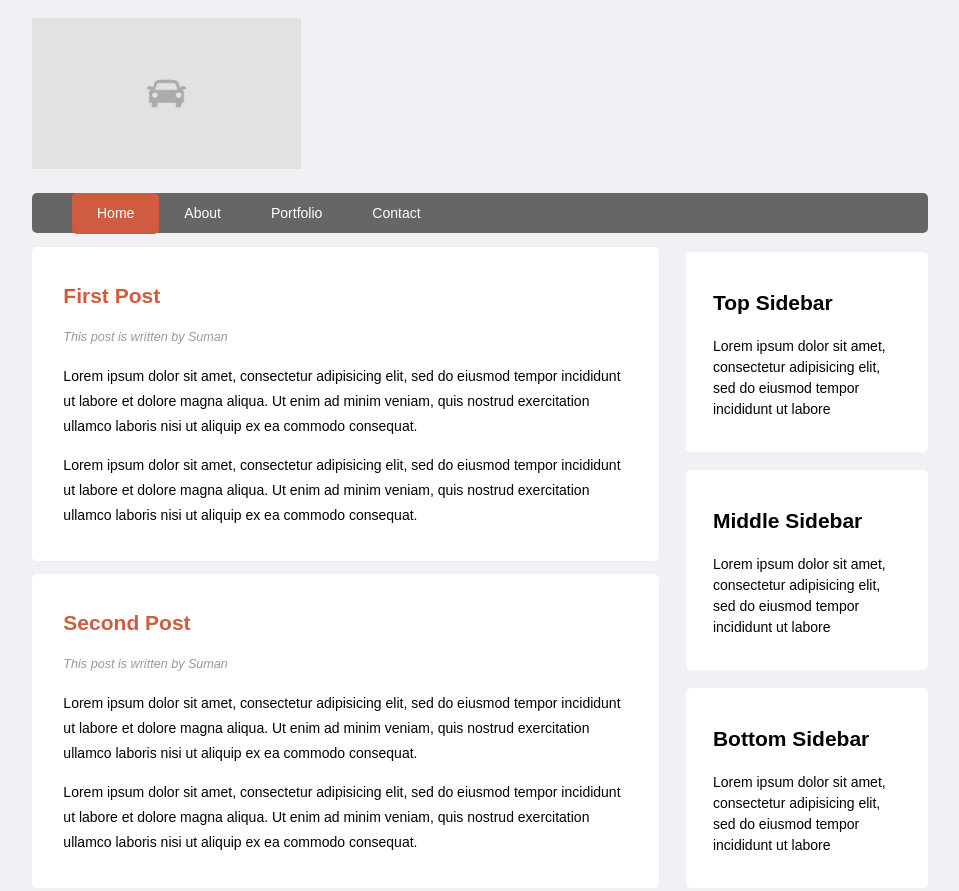
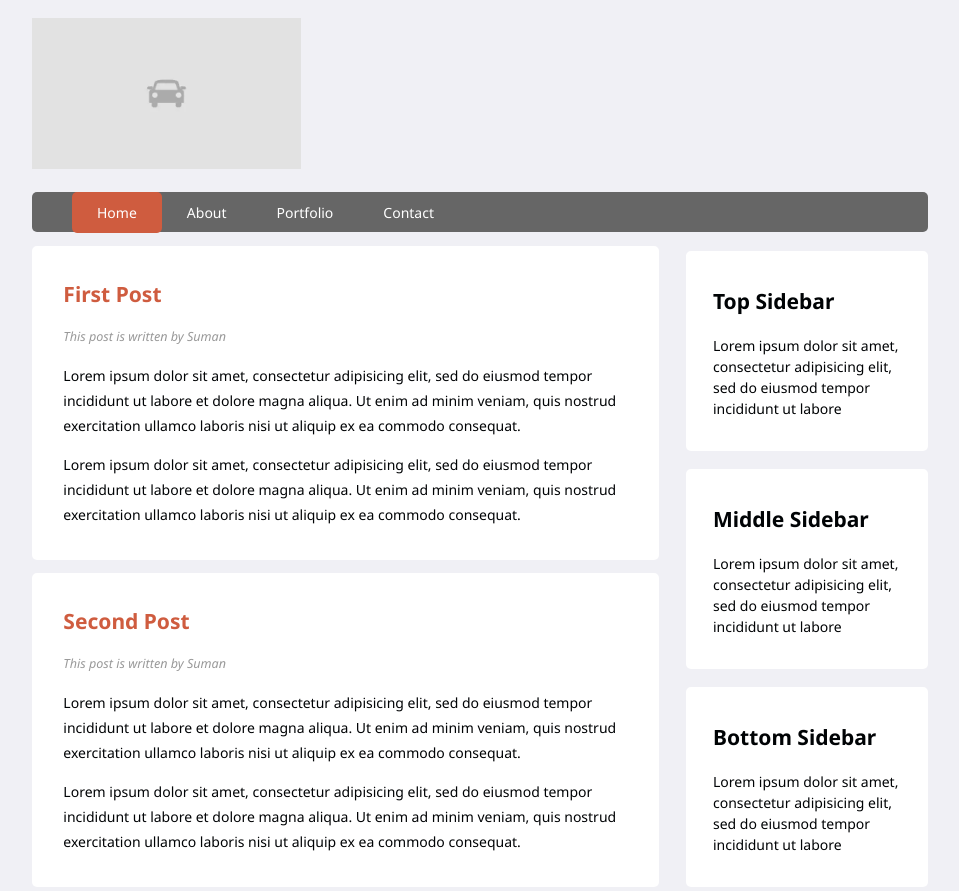
Before and after one commit to Slackd/Simple-Site, a website: page index.html in a window 1280 px wide. Shown: the top 891 px of the page, without its empty margins (160-1119 px from the left). Drawn offline with Linux system fonts and the light colour scheme.

Commit message:
Minor Changes to fonts

```diff
--- a/index.html
+++ b/index.html
@@ -4,6 +4,7 @@
     <meta charset="utf-8">
     <title> My First Project </title>
     <meta name="viewport" content="width=device-width", initial-scale="1.0">
+    <link href="https://fonts.googleapis.com/css?family=Noto+Sans:400,400i,700,700i&subset=cyrillic,cyrillic-ext,devanagari,greek,greek-ext,latin-ext,vietnamese" rel="stylesheet">
     <link rel="stylesheet" href="/css/main.css">
   </head>
   <body class=body>
--- a/scss/_base.scss
+++ b/scss/_base.scss
@@ -2,7 +2,7 @@ body {
   background: #f0f0f5;
   color: #000305;
   font-size: 87.5%;
-  font-family: Arial, 'Lucida Sans Unicode';
+  font-family: 'Noto Sans', sans-serif;
   line-height: 1.5;
   text-align: left;
 }
```
Also changed, not shown: css/main.css.
